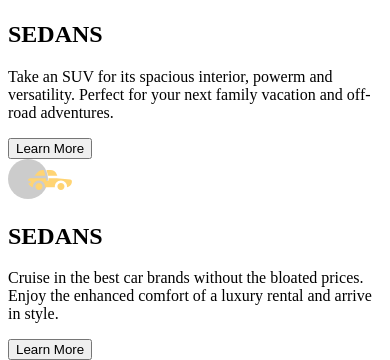
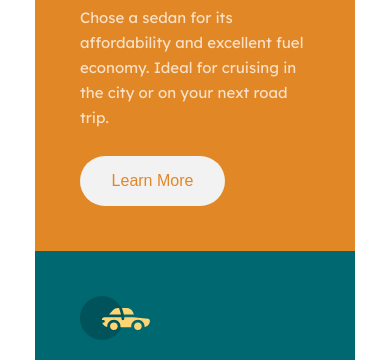
Before and after one commit to BrianRios95/FrontendMentor-Challenge-ColumnPreviewCard, a plain HTML site: page index.html in a window 390 px wide. Shown: the part 253-613 px from the top of the page. Drawn offline with Linux system fonts and the light colour scheme.

Commit message:
responsive styles

```diff
--- a/index.html
+++ b/index.html
@@ -13,33 +13,49 @@
   </head>
   <body>
     <div class="container">
+      <div class="mask">
+        <div class="cards">
           <article class="card sedan">
-        <img src="images/icon-sedans.svg" alt="sedan icon" class="cardIcon" />
+            <img
+              src="images/icon-sedans.svg"
+              alt="sedan icon"
+              class="cardIcon"
+            />
             <h2 class="title">SEDANS</h2>
             <p class="text">
-          Chose a sedan for its affordability and excellent fuel economy. Ideal
-          for cruising in the city or on your next road trip.
+              Chose a sedan for its affordability and excellent fuel economy.
+              Ideal for cruising in the city or on your next road trip.
             </p>
-        <button class="btn">Learn More</button>
+            <button class="btn btnSedan">Learn More</button>
           </article>
-      <article class="card suvs">
-        <img src="images/icon-sedans.svg" alt="sedan icon" class="cardIcon" />
+          <article class="card suv">
+            <img
+              src="images/icon-sedans.svg"
+              alt="sedan icon"
+              class="cardIcon"
+            />
             <h2 class="title">SEDANS</h2>
             <p class="text">
-          Take an SUV for its spacious interior, powerm and versatility. Perfect
-          for your next family vacation and off-road adventures.
+              Take an SUV for its spacious interior, powerm and versatility.
+              Perfect for your next family vacation and off-road adventures.
             </p>
-        <button class="btn">Learn More</button>
+            <button class="btn btnSuv">Learn More</button>
           </article>
           <article class="card luxury">
-        <img src="images/icon-sedans.svg" alt="sedan icon" class="cardIcon" />
+            <img
+              src="images/icon-sedans.svg"
+              alt="sedan icon"
+              class="cardIcon"
+            />
             <h2 class="title">SEDANS</h2>
             <p class="text">
-          Cruise in the best car brands without the bloated prices. Enjoy the
-          enhanced comfort of a luxury rental and arrive in style.
+              Cruise in the best car brands without the bloated prices. Enjoy
+              the enhanced comfort of a luxury rental and arrive in style.
             </p>
-        <button class="btn">Learn More</button>
+            <button class="btn btnLuxury">Learn More</button>
           </article>
+        </div>
+      </div>
     </div>
   </body>
 </html>
--- a/style.css
+++ b/style.css
@@ -10,11 +10,120 @@
 
   /* background, headings, buttons */
   --veryLightGray: rgba(242, 242, 242, 1);
+  --transparentBackground: rgba(255, 255, 255, 0);
 
   /* FONT WEIGHT */
   --fourH: 400;
   --sevenH: 700;
 }
 
-/* font-family: 'Lexend Deca', sans-serif; */
-/* font-family: 'Big Shoulders Display', cursive; */
+* {
+  font-size: 62.5%;
+  box-sizing: border-box;
+  margin: 0;
+  padding: 0;
+}
+
+.container {
+  align-items: center;
+  display: flex;
+  height: 95vh;
+  justify-content: center;
+  padding: 6.4rem 0;
+}
+
+.mask {
+  overflow: hidden;
+  border-radius: 1rem;
+}
+
+.cards {
+  align-items: center;
+  display: flex;
+}
+
+.sedan {
+  background-color: var(--brightOrange);
+}
+
+.suv {
+  background-color: var(--darkCyan);
+}
+
+.luxury {
+  background-color: var(--veryDarkCyan);
+}
+
+.card {
+  display: flex;
+  flex-direction: column;
+  justify-content: space-between;
+  height: 44rem;
+  padding: 4.5rem;
+  width: 32rem;
+}
+
+.cardIcon {
+  width: 7rem;
+}
+
+.title {
+  color: var(--veryLightGray);
+  font-family: "Big Shoulders Display", cursive;
+  font-size: 4.5rem;
+  font-weight: var(--sevenH);
+}
+
+.text {
+  color: var(--transparentWhite);
+  font-family: "Lexend Deca", sans-serif;
+  font-size: 1.5rem;
+  font-weight: var(--fourH);
+  line-height: 2.5rem;
+}
+
+.btnSedan {
+  color: var(--brightOrange);
+}
+
+.btnSuv {
+  color: var(--darkCyan);
+}
+
+.btnLuxury {
+  color: var(--veryDarkCyan);
+}
+
+.btn {
+  background-color: var(--veryLightGray);
+  border: none;
+  transition: 0.3s ease-in;
+  border-radius: 3rem;
+  font-size: 1.6rem;
+  font-weight: var(--fourH);
+  padding: 1rem 2rem;
+  width: 14.5rem;
+  height: 5rem;
+}
+
+.btn:hover {
+  background-color: var(--transparentBackground);
+  border: 0.25rem solid var(--veryLightGray);
+  color: var(--veryLightGray);
+}
+
+/* MOBILE*/
+
+@media only screen and (max-width: 37.5rem) {
+  html {
+    font-size: 10px;
+  }
+
+  .container {
+    height: auto;
+  }
+
+  .cards {
+    flex-direction: column;
+  }
+}
```
Lines whose indentation alone changed are shown as unchanged.
